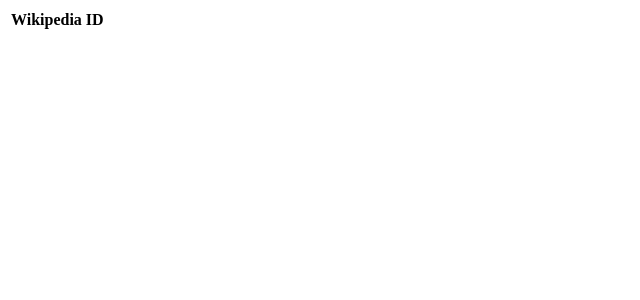
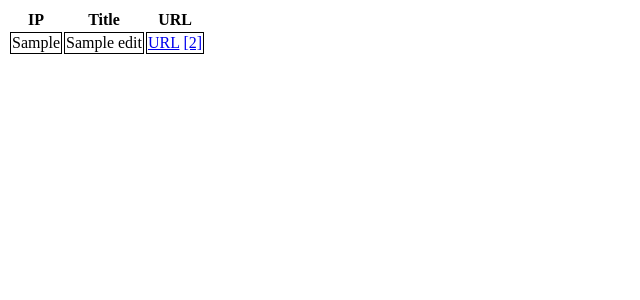
Before and after one commit to d33tah/wikispy, a Django app: page / in a window 1280 px wide. Before the commit the part shown is almost empty. Shown: the top 300 px of the page, without its empty margins (0-640 px from the left). Run offline with Django 3.2, Linux system fonts and the light colour scheme; tables that the repository leaves empty hold one stand-in row (values such as "Sample post"); lists and menus that the app fills with data are empty.

Commit message:
For now, just display a table of 10 edits in the database.

```diff
--- a/wikispy/templates/index.html
+++ b/wikispy/templates/index.html
@@ -1,4 +1,4 @@
-<html>
+{% load i18n %}{% load l10n %}<html>
 
 <head>
 <meta charset="utf-8">
@@ -10,12 +10,19 @@
 <table id="tablesorter">
 <thead>
 <tr>
-<th>Wikipedia ID</th>
+<th>{% trans "IP" %}</th>
+<th>{% trans "Title" %}</th>
+<th>{% trans "URL" %}</th>
 </tr>
 </thead>
 {% for edit in edits %}
 <tr>
-<td>{{ edit.wikipedia_id }}</td>
+<td>{{ edit.ip }}</td>
+<td>{{ edit.title }}</td>
+<td>
+<a href="https://pl.m.wikipedia.org/wiki/Specjalna:MobileDiff/{{ edit.wikipedia_id }}">URL</a>
+<a href="https://pl.wikipedia.org/w/index.php?diff=prev&oldid={{ edit.wikipedia_id }}">[2]</a>
+</td>
 </tr>
 {% endfor %}
 </table>
--- a/wikispy/views.py
+++ b/wikispy/views.py
@@ -2,5 +2,5 @@
 from wikispy.models import Edit
 
 def index(request):
-    edits = Edit.objects.filter(wikipedia_id='16702065')
+    edits = Edit.objects.all()[:10]
     return render(request, 'index.html', {'edits': edits})
```
